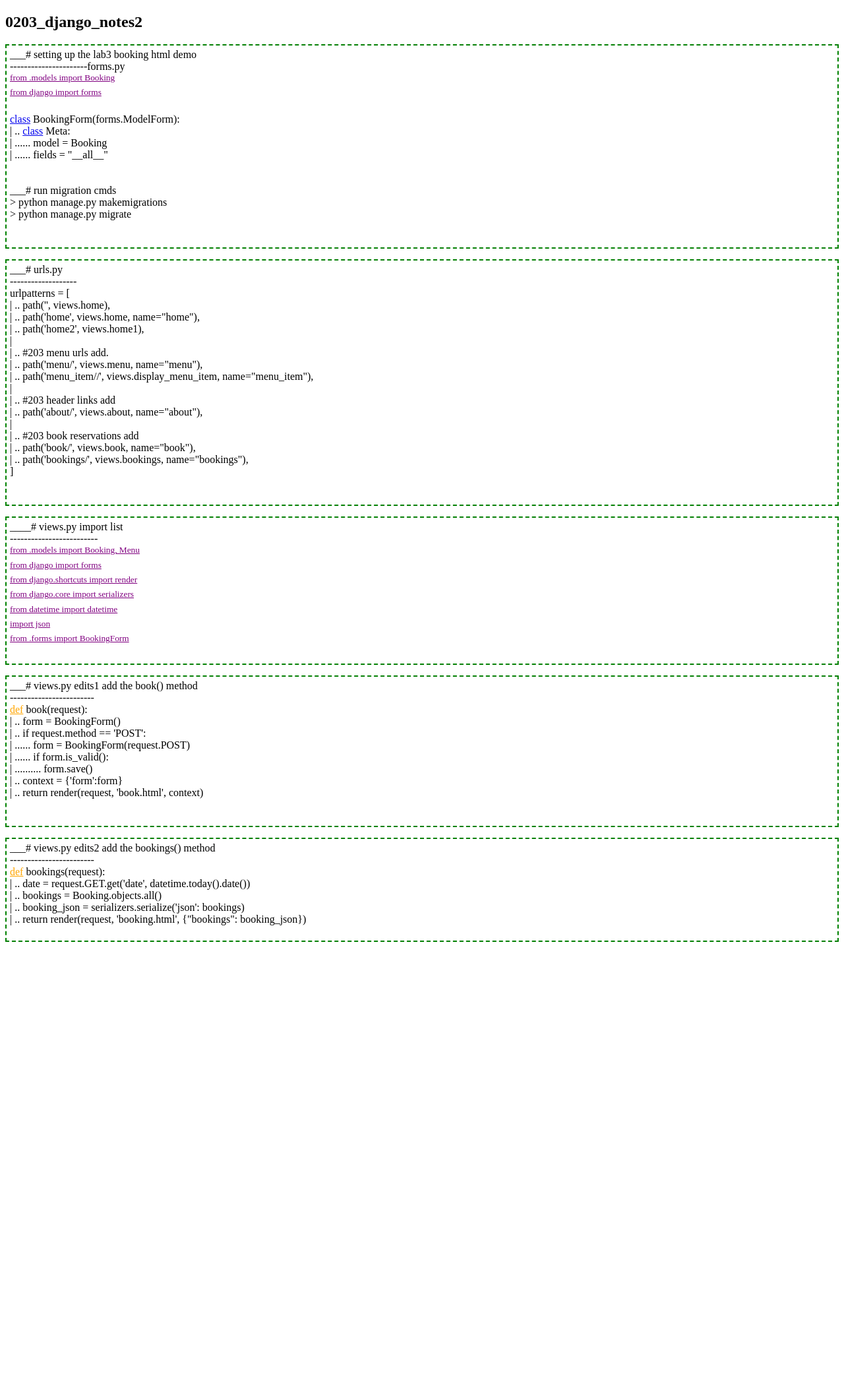
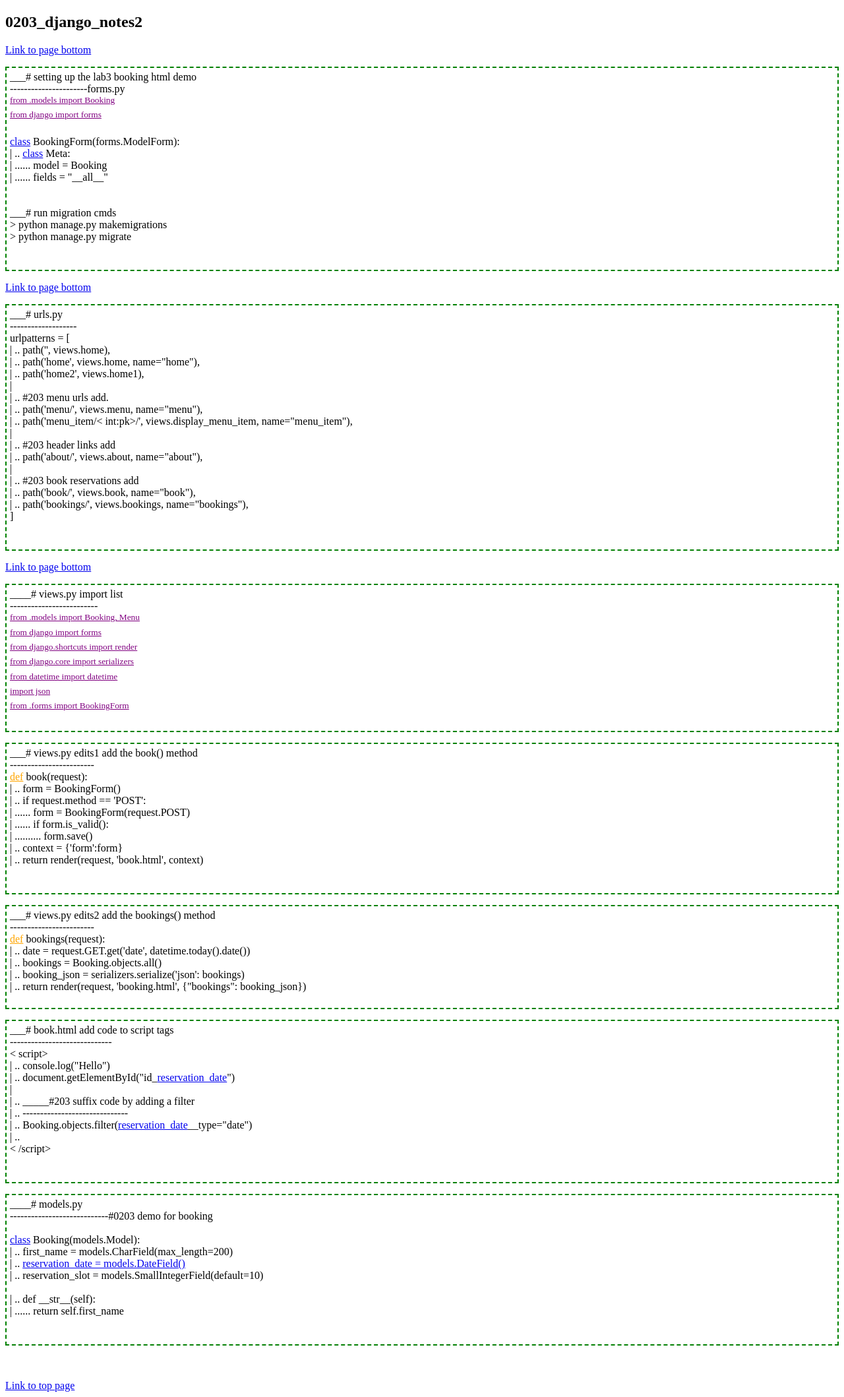
Before and after one commit to py3user22/0203_django_final_d8, a Django app: template b_app203/templates/0203_django_notes2.html in a window 1280 px wide. Shown: the whole page at 66% size. Before the commit the page ends 1428 px from the top, so only its background shows below. Run offline with Django 5.2, Linux system fonts and the light colour scheme; the template is opened without the code that fills it, so the values that code supplies are empty; parts of the project's set-up code (start-up, migrations or seed data) failed here and were passed over.

Commit message:
203 added notes

```diff
--- a/b_app203/templates/0203_django_notes2.html
+++ b/b_app203/templates/0203_django_notes2.html
@@ -7,12 +7,13 @@
     <meta http-equiv="X-UA-Compatible" content="ie=edge">
     <style>
         p {padding: 5px; border: 2px green dashed;}
-        .sup {color: purple;} .def {color: orange;}
+        .sup {color: purple;} .def {color: orange;} a:hover {color: green;}
     </style>
     <title>0203_django_mysql_connect_demo.html</title>
 </head>
 <body>
     <h2>0203_django_notes2</h2>
+    <a href="#botp" name="topg">Link to page bottom</a>
     <p>
         ___# setting up the lab3 booking html demo <br>----------------------forms.py <br>
         <sup><a href="sup" class="sup">
@@ -29,6 +30,7 @@
         > python manage.py migrate <br>
         <br><br>
     </p>
+    <a href="#botp" name="topg">Link to page bottom</a>
     <p>
         ___# urls.py <br>-------------------<br>
         urlpatterns = [ <br>
@@ -38,7 +40,7 @@
         | <br>
         | .. #203 menu urls add. <br>
         | .. path('menu/', views.menu, name="menu"), <br>
-        | .. path('menu_item/<int:pk>/', views.display_menu_item, name="menu_item"), <br>
+        | .. path('menu_item/< int:pk>/', views.display_menu_item, name="menu_item"), <br>
         | <br>
         | .. #203 header links add <br>
         | .. path('about/', views.about, name="about"), <br>
@@ -51,6 +53,7 @@
 
         <br><br>
     </p>
+    <a href="#botp" name="topg">Link to page bottom</a>
     <p>
         ____# views.py import list <br>-------------------------<br>
         <sup><a href="sup" class="sup">
@@ -89,9 +92,36 @@
         | .. bookings = Booking.objects.all() <br>
         | .. booking_json = serializers.serialize('json': bookings)  <br>
         | .. return render(request, 'booking.html', {"bookings": booking_json})
+        <br><br>
+    </p>
+    <p>
+        ___# book.html add code to script tags <br>-----------------------------<br>
+        < script> <br>
+        | .. console.log("Hello") <br>
+        | .. document.getElementById("id_<a href="rese" class="rese">reservation_date</a>") <br>
+        | <br>
+        | .. _____#203 suffix code by adding a filter <br>| .. ------------------------------<br>
+        | .. Booking.objects.filter(<a href="rese" class="rese">reservation_date</a>__type="date")  <br>
+        | ..   <br>
+        < /script> <br>
 
 
         <br><br>
     </p>
+    <p>
+        ____# models.py <br>----------------------------#0203 demo for booking <br><br>
+        <a href="clas" class="clas">class</a> Booking(models.Model): <br>
+        | .. first_name = models.CharField(max_length=200) <br>
+
+        | .. <a href="rese" class="rese">reservation_date = models.DateField() </a> <br>
+        | .. reservation_slot = models.SmallIntegerField(default=10) <br>
+        <br>
+        | .. def __str__(self): <br>
+        | ...... return self.first_name <br>
+        <br><br>
+    </p>
+
+        <br><br>
+        <a href="#topg" name="botp">Link to top page</a>
 </body>
 </html>
```
